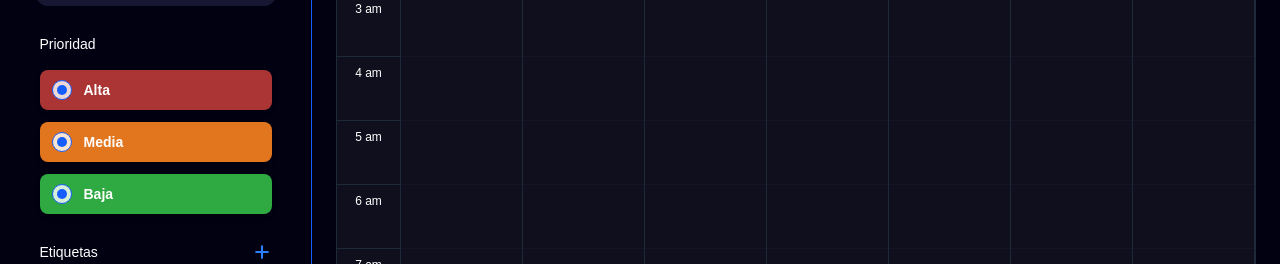
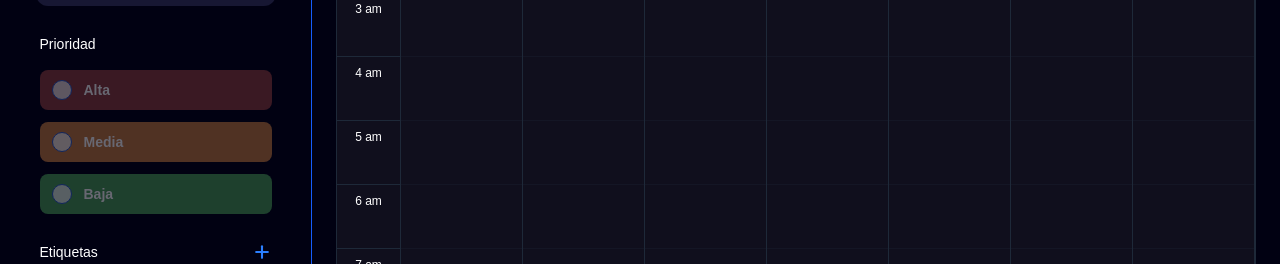
Before and after one commit to Silverz34/Zafiro_Frontend, a Next.js app: page /calendar in a window 1280 px wide. Shown: the part 345-609 px from the top of the page. Built offline with nearby package versions, Linux system fonts and the light colour scheme; no server answers.

Commit message:
etiqueta prioridad

```diff
--- a/src/components/empaque/sidebar/EtiquetasPrioridad.tsx
+++ b/src/components/empaque/sidebar/EtiquetasPrioridad.tsx
@@ -1,26 +1,18 @@
-'use client';
+'use client'
+import type { PrioridadType } from "../../../../hooks/custom/modalconstantes";
 
-import React, { useState } from 'react';
-export type PriorityLevel = 'Alta' | 'Media' | 'Baja';
 const PRIORITIES = [
   { id: 'Alta', label: 'Alta', bgColor: 'bg-[#AB3535]' },
   { id: 'Media', label: 'Media', bgColor: 'bg-[#E2761F]' },
   { id: 'Baja', label: 'Baja', bgColor: 'bg-[#2FA941]' },
 ] as const;
 
-export default function Prioridad() {
-  const [selectedPriorities, setSelectedPriorities] = useState<PriorityLevel[]>([
-    'Alta', 'Media', 'Baja'
-  ]);
+interface PrioridadProps{
+  selectedPriorities: PrioridadType[];
+  onToggle: (priority: PrioridadType) => void;
+}
 
-  const togglePriority = (priority: PriorityLevel): void => {
-    setSelectedPriorities((prevSelected) => {
-      if (prevSelected.includes(priority)) {
-        return prevSelected.filter((p) => p !== priority);
-      }
-      return [...prevSelected, priority];
-    });
-  };
+export default function Prioridad({selectedPriorities, onToggle}: PrioridadProps) {
 
   return (
     <div className="w-full max-w-60 p-1 rounded-xl">
@@ -28,11 +20,11 @@ export default function Prioridad() {
 
       <div className="space-y-3">
         {PRIORITIES.map((priority) => {
-          const isActive = selectedPriorities.includes(priority.id as PriorityLevel);
+          const isActive = selectedPriorities.includes(priority.id as PrioridadType);
           return (
             <button
               key={priority.id}
-              onClick={() => togglePriority(priority.id as PriorityLevel)}
+              onClick={() => onToggle(priority.id as PrioridadType)}
               className={`
                 w-full flex items-center gap-3 px-3 py-2.5 rounded-lg transition-all duration-200 text-sm font-semibold text-white
                 ${priority.bgColor}
--- a/src/components/empaque/sidebar/sidebar.tsx
+++ b/src/components/empaque/sidebar/sidebar.tsx
@@ -21,7 +21,7 @@ export default function Sidebar({ isOpen }: SidebarProps) {
     >
       <div className="flex-1 overflow-y-auto p-4 space-y-6 scrollbar-thin scrollbar-thumb-gray-500">
         <MiniCalendar/>
-        <Prioridad />
+        <Prioridad selectedPriorities={[]} onToggle={() => {}}/>
         <Etiquetas/>
       </div>
 
```
